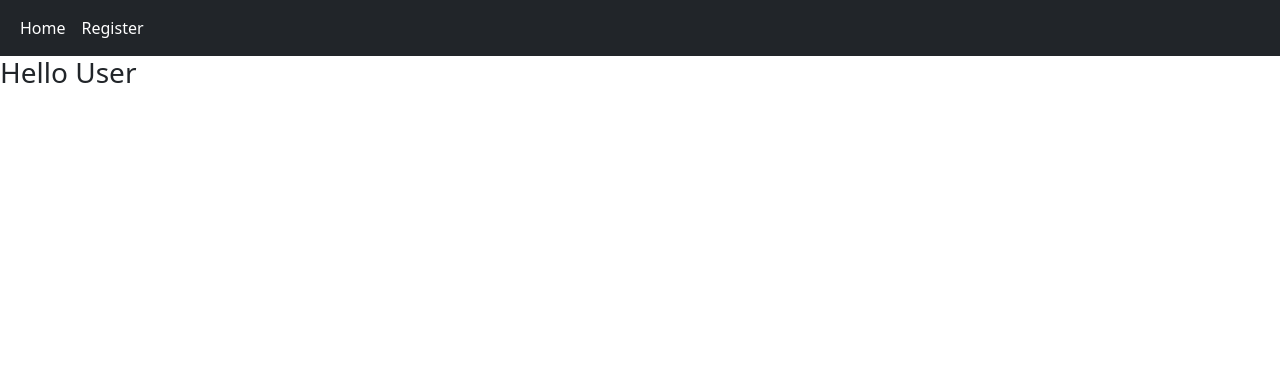
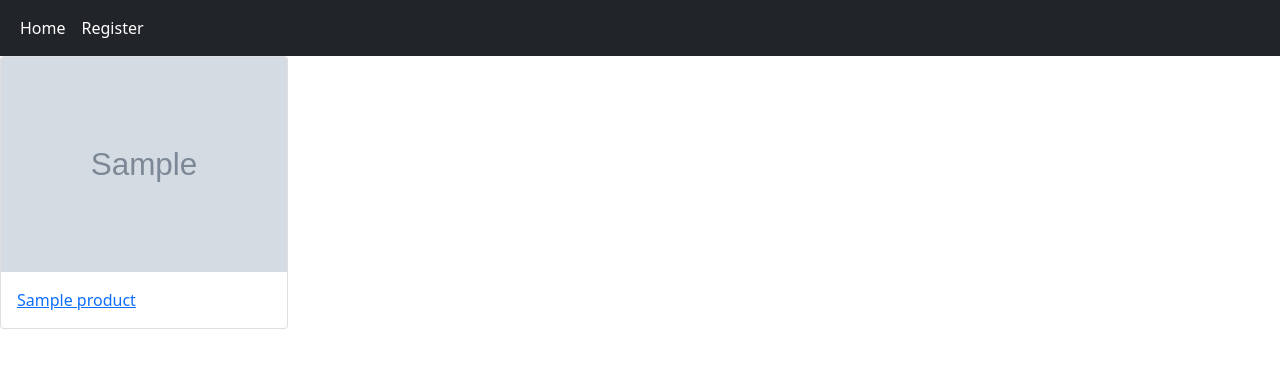
Before and after one commit to majid-757/Django_Ecommerce_Project, a Django app: template home/templates/home/home.html in a window 1280 px wide. Shown: the top 368 px of the page. Run offline with Django 4.2, Linux system fonts and the light colour scheme; the template is opened without the code that fills it: most values are stand-ins (such as "Sample title", 1, 10 or a date in 2020); grey boxes marked "Sample" are stand-in pictures.

Commit message:
create detail product

```diff
--- a/home/templates/home/home.html
+++ b/home/templates/home/home.html
@@ -10,7 +10,18 @@
 
 {% block content %}
 
-    <h3>Hello User</h3>
+    {% for product in products %}
+
+        <div class="card" style="width: 18rem;">
+            <img class="card-img-top" src="{{ product.image.url }}" alt="Card image cap">
+            <div class="card-body">
+
+                <a href="{{ product.get_absolute_url }}" class="card-title">{{ product.name }}</a>
+
+            </div>
+        </div>
 
 
+
+    {% endfor %}
 {% endblock %}
--- a/home/urls.py
+++ b/home/urls.py
@@ -7,5 +7,6 @@ app_name = 'home'
 
 urlpatterns = [
     path('', views.HomeView.as_view(), name='home'),
+    path('<slug:slug>/', views.ProductDetailView.as_view(), name='product_detail')
 
 ]
```
Also changed, not shown: home/models.py (+7 -2 lines), home/views.py (+9 -10 lines), mediafiles/products/2022/10/05/03413717de3fcdcecec919319f6bc723dc4caf9b_1646467227.jpg (added).
